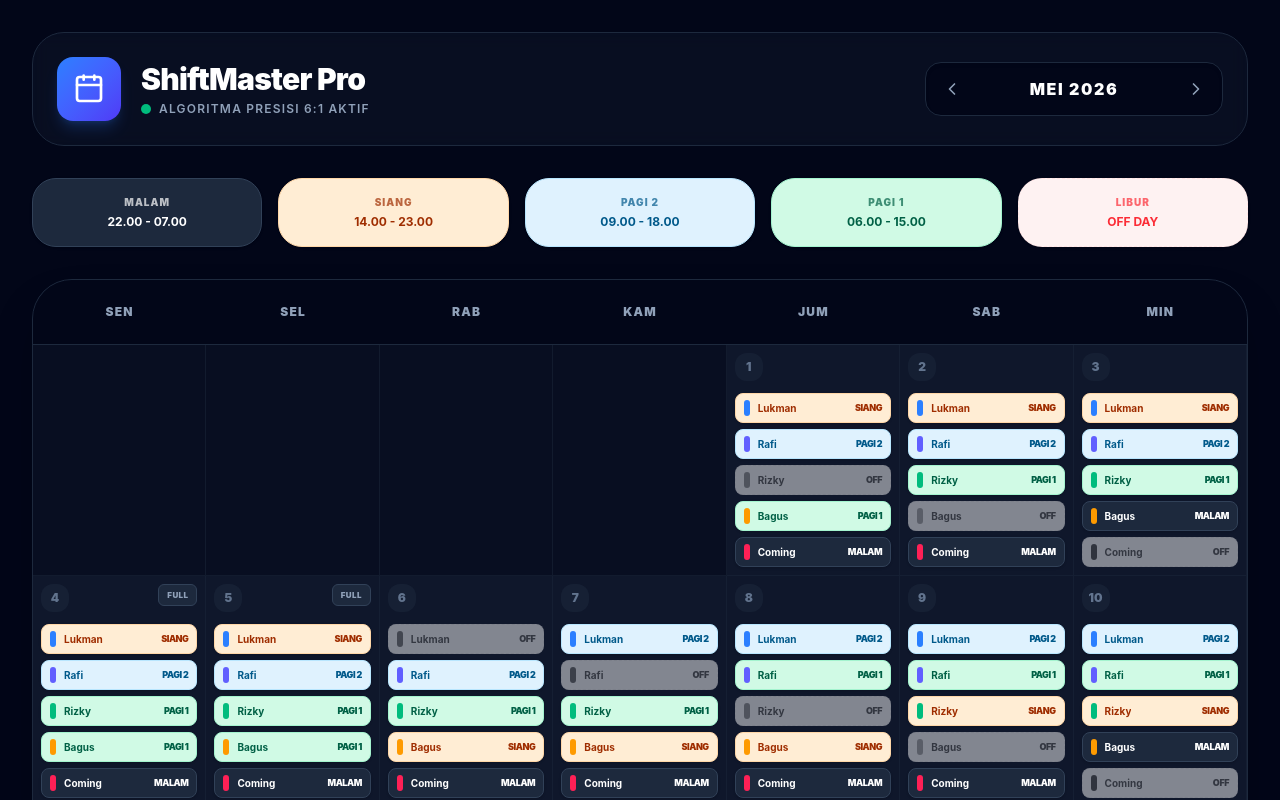
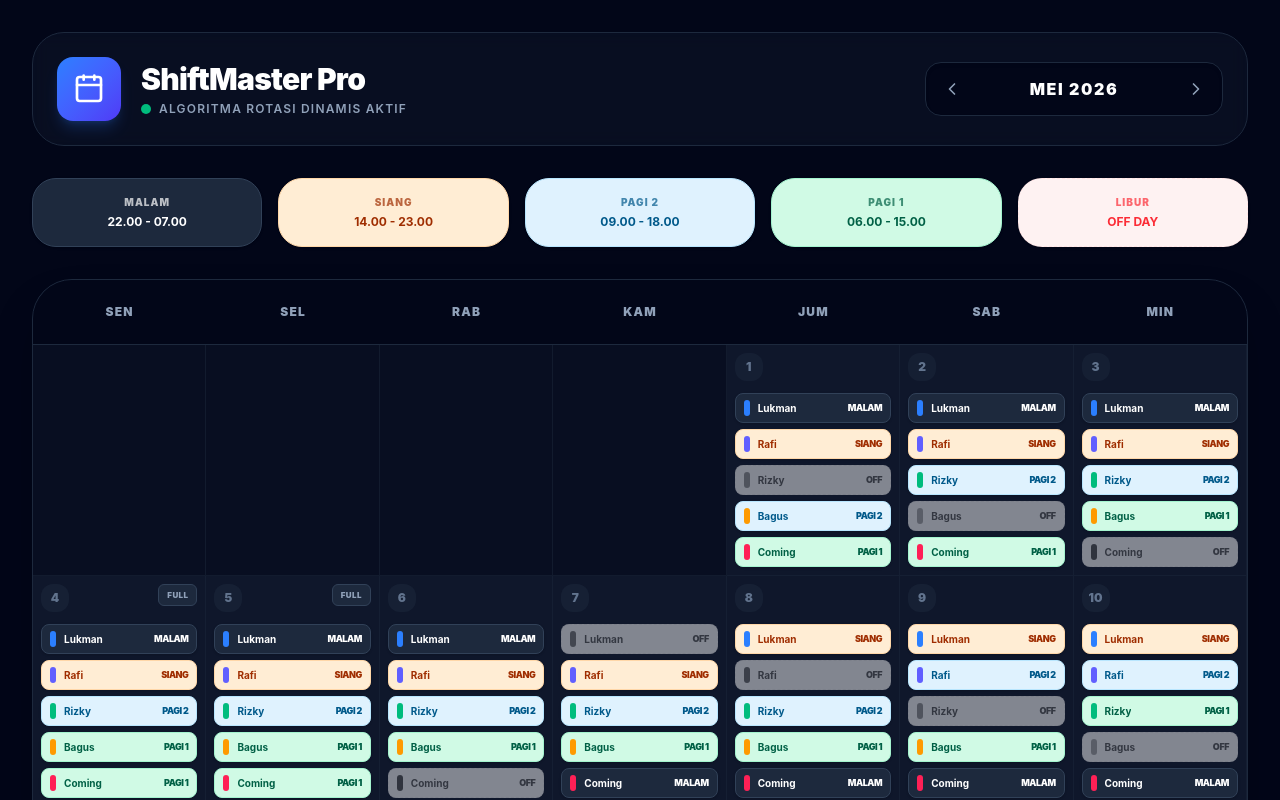
Before and after one commit to mdenniandrian/attendance, a React (Vite) app: page / in a window 1280 px wide. Shown: the top 800 px of the page. Built offline with nearby package versions, Linux system fonts and the light colour scheme.

Commit message:
Update Algoritma Rotasi Dinamis

```diff
--- a/src/App.jsx
+++ b/src/App.jsx
@@ -5,20 +5,21 @@ import {
   Calendar as CalendarIcon,
   ShieldCheck,
   Lock,
-  Zap
+  Zap,
+  RefreshCw
 } from 'lucide-react';
 
 const App = () => {
   const [currentMonth, setCurrentMonth] = useState(new Date(2026, 4, 1)); // Mei 2026
   const [today] = useState(new Date());
 
-  // Data Karyawan (Urutan menentukan siklus libur)
+  // Data Karyawan
   const employees = [
-    { id: 0, name: 'Lukman', offDay: 3, avatar: 'bg-blue-500' },      // Libur Rabu
-    { id: 1, name: 'Rafi', offDay: 4, avatar: 'bg-indigo-500' },        // Libur Kamis
-    { id: 2, name: 'Rizky', offDay: 5, avatar: 'bg-emerald-500' },       // Libur Jumat
-    { id: 3, name: 'Bagus', offDay: 6, avatar: 'bg-amber-500' },       // Libur Sabtu
-    { id: 4, name: 'Coming Soon', offDay: 0, avatar: 'bg-rose-500' }, // Libur Minggu
+    { id: 0, name: 'Lukman', avatar: 'bg-blue-500' },
+    { id: 1, name: 'Rafi', avatar: 'bg-indigo-500' },
+    { id: 2, name: 'Rizky', avatar: 'bg-emerald-500' },
+    { id: 3, name: 'Bagus', avatar: 'bg-amber-500' },
+    { id: 4, name: 'Coming Soon', avatar: 'bg-rose-500' },
   ];
 
   const shiftTypes = {
@@ -31,70 +32,54 @@ const App = () => {
 
   const mod = (n, m) => ((n % m) + m) % m;
 
-  /**
-   * ALGORITMA PRESISI ESTAFET
-   */
-  const getSlot = (empId, d) => {
-    // Titik jangkar rotasi: Tanggal mulai cycle untuk masing-masing orang
-    const baseDate = new Date(2026, 3, 23 + empId);
-    baseDate.setHours(0,0,0,0);
+  // Titik awal perhitungan (Anchor Date): Senin, 27 April 2026
+  const anchorDate = new Date(2026, 3, 27);
 
-    const diffTime = d.getTime() - baseDate.getTime();
-    const cycleIndex = Math.floor(diffTime / (7 * 24 * 60 * 60 * 1000));
-    return mod(empId + cycleIndex, 5);
+  // Menghitung selisih hari dengan aman dari zona waktu
+  const getDaysDiff = (date1, date2) => {
+    const utc1 = Date.UTC(date1.getFullYear(), date1.getMonth(), date1.getDate());
+    const utc2 = Date.UTC(date2.getFullYear(), date2.getMonth(), date2.getDate());
+    return Math.floor((utc1 - utc2) / (1000 * 60 * 60 * 24));
   };
 
-  const getDailySchedule = (date) => {
-    const d = new Date(date);
-    d.setHours(0,0,0,0);
+  /**
+   * ALGORITMA ROLLING CYCLE (Libur Bergilir & Shift Konsisten)
+   */
+  const getEmployeeSchedule = (empId, date) => {
+    const diffDays = getDaysDiff(date, anchorDate);
+    const weekIdx = Math.floor(diffDays / 7);
 
-    const schedule = {};
-    const roles = {};
-    const isOff = {};
+    // Mapping hari JS (0=Min, 1=Sen) menjadi (0=Sen, 1=Sel, 2=Rab, 3=Kam, 4=Jum, 5=Sab, 6=Min)
+    const mappedDay = mod(date.getDay() - 1, 7);
 
-    // 1. Cek Libur & Tentukan Slot
-    employees.forEach(emp => {
-      const dDay = d.getDay();
-      if (dDay === emp.offDay) {
-        isOff[emp.id] = true;
-        schedule[emp.id] = 'Libur';
-      } else {
-        isOff[emp.id] = false;
-      }
-      roles[emp.id] = getSlot(emp.id, d);
-    });
+    // Urutan jatah libur dalam seminggu (Rabu, Kamis, Jumat, Sabtu, Minggu)
+    // Index: 0=Rab(2), 1=Kam(3), 2=Jum(4), 3=Sab(5), 4=Min(6)
+    const currentOffDayIndex = mod(empId + weekIdx, 5);
+    const offDayMapped = [2, 3, 4, 5, 6][currentOffDayIndex];
 
-    // 2. Distribusi Shift
-    const shiftOrder = ['Malam', 'Siang', 'Pagi 2', 'Pagi 1'];
-    let activeCoreShifts = new Set();
-    let reliefEmpId = -1;
-
-    // Isi spesialis inti (Slot 0-3)
-    employees.forEach(emp => {
-      if (isOff[emp.id]) return;
-      const slot = roles[emp.id];
-      if (slot === 4) {
-        reliefEmpId = emp.id; // Ini adalah penjaga ganti (Relief)
-      } else {
-        schedule[emp.id] = shiftOrder[slot];
-        activeCoreShifts.add(shiftOrder[slot]);
-      }
-    });
-
-    // 3. Tugas Relief: Menambal shift inti yang kosong
-    if (reliefEmpId !== -1) {
-      let missingShift = null;
-      for (let s of shiftOrder) {
-        if (!activeCoreShifts.has(s)) {
-          missingShift = s;
-          break;
-        }
-      }
-      // Jika ada shift kosong, Relief mengisinya. Jika tidak, Double Pagi 1.
-      schedule[reliefEmpId] = missingShift ? missingShift : 'Pagi 1';
+    // 1. CEK LIBUR HARI INI
+    if (mappedDay === offDayMapped) {
+        return 'Libur';
     }
 
-    return schedule;
+    // 2. CEK RIWAYAT LIBUR TERAKHIR (Untuk mengunci shift selama 6 hari)
+    // Jika hari ini belum melewati jadwal libur minggu ini, maka ia masih menggunakan shift dari siklus minggu lalu
+    let lastOffWeek = weekIdx;
+    if (mappedDay < offDayMapped) {
+        lastOffWeek -= 1;
+    }
+
+    const lastOffDayIndex = mod(empId + lastOffWeek, 5);
+
+    // 3. MAPPING SHIFT BERDASARKAN LIBUR TERAKHIR
+    // Setelah libur Rabu -> Malam
+    // Setelah libur Kamis -> Siang
+    // Setelah libur Jumat -> Pagi 2
+    // Setelah libur Sabtu -> Pagi 1
+    // Setelah libur Minggu -> Pagi 1 (Double pada Senin & Selasa)
+    const shiftMap = ['Malam', 'Siang', 'Pagi 2', 'Pagi 1', 'Pagi 1'];
+
+    return shiftMap[lastOffDayIndex];
   };
 
   const calendarDays = useMemo(() => {
@@ -113,7 +98,7 @@ const App = () => {
     <div className="min-h-screen bg-slate-950 p-4 md:p-8 font-sans text-slate-200">
       <div className="max-w-7xl mx-auto space-y-8">
 
-        {/* Modern Header */}
+        {/* Header */}
         <header className="flex flex-col md:flex-row md:items-center justify-between gap-6 bg-slate-900/50 p-6 rounded-[2rem] border border-slate-800 backdrop-blur-sm">
           <div className="flex items-center gap-5">
             <div className="h-16 w-16 bg-gradient-to-br from-blue-500 to-indigo-600 rounded-2xl flex items-center justify-center shadow-lg shadow-blue-500/20">
@@ -126,7 +111,7 @@ const App = () => {
                   <span className="animate-ping absolute inline-flex h-full w-full rounded-full bg-emerald-400 opacity-75"></span>
                   <span className="relative inline-flex rounded-full h-2.5 w-2.5 bg-emerald-500"></span>
                 </span>
-                <p className="text-slate-400 text-xs font-semibold tracking-widest uppercase">Algoritma Presisi 6:1 Aktif</p>
+                <p className="text-slate-400 text-xs font-semibold tracking-widest uppercase">Algoritma Rotasi Dinamis Aktif</p>
               </div>
             </div>
           </div>
@@ -140,7 +125,7 @@ const App = () => {
           </div>
         </header>
 
-        {/* Info Cards (Legend) */}
+        {/* Legend */}
         <div className="grid grid-cols-2 md:grid-cols-5 gap-4">
           {Object.entries(shiftTypes).map(([name, data]) => (
             <div key={name} className={`${data.bg} border ${data.border} p-4 rounded-3xl shadow-sm flex flex-col items-center justify-center text-center transition-transform hover:-translate-y-1`}>
@@ -150,7 +135,7 @@ const App = () => {
           ))}
         </div>
 
-        {/* Main Calendar View */}
+        {/* Calendar Grid */}
         <div className="bg-slate-900 border border-slate-800 rounded-[2.5rem] overflow-hidden shadow-2xl">
           <div className="grid grid-cols-7 bg-slate-950 text-slate-400 font-black text-[10px] md:text-xs uppercase tracking-widest py-6 border-b border-slate-800">
             {['Senin', 'Selasa', 'Rabu', 'Kamis', 'Jumat', 'Sabtu', 'Minggu'].map(d => (
@@ -160,8 +145,6 @@ const App = () => {
 
           <div className="grid grid-cols-7 bg-slate-900">
             {calendarDays.map((date, idx) => {
-              // Pastikan getDailySchedule selalu dipanggil dengan aman
-              const schedule = date ? getDailySchedule(date) : {};
               const isToday = date && date.toDateString() === today.toDateString();
 
               return (
@@ -179,9 +162,8 @@ const App = () => {
 
                       <div className="space-y-1.5 flex-1">
                         {employees.map(emp => {
-                          // Pastikan shift selalu memiliki nilai string yang valid
-                          const shift = schedule[emp.id] || 'Libur';
-                          const sData = shiftTypes[shift] || shiftTypes['Libur'];
+                          const shift = getEmployeeSchedule(emp.id, date);
+                          const sData = shiftTypes[shift];
                           const isLibur = shift === 'Libur';
 
                           return (
@@ -207,11 +189,11 @@ const App = () => {
         <div className="grid md:grid-cols-3 gap-6 pt-4">
           <div className="bg-slate-900 p-6 rounded-[2rem] border border-slate-800">
             <div className="h-10 w-10 bg-emerald-500/10 rounded-xl flex items-center justify-center mb-4 text-emerald-400">
-              <ShieldCheck size={20} />
+              <RefreshCw size={20} />
             </div>
-            <h3 className="font-bold text-white mb-2">100% Shift Tercover</h3>
+            <h3 className="font-bold text-white mb-2">Libur Berotasi Adil</h3>
             <p className="text-xs text-slate-400 leading-relaxed">
-              Algoritma otomatis memposisikan petugas ke-5 sebagai pilar penutup. Jika spesialis Malam libur, sistem langsung menugaskan orang ke-5 untuk shift Malam. Tidak ada lagi shift kosong.
+              Hari libur karyawan bergeser maju 1 hari setiap minggunya (Misal: minggu ini Rabu, minggu depan Kamis). Semua orang dijamin merasakan libur di hari Minggu setiap siklus.
             </p>
           </div>
 
@@ -219,19 +201,19 @@ const App = () => {
             <div className="h-10 w-10 bg-blue-500/10 rounded-xl flex items-center justify-center mb-4 text-blue-400">
               <Lock size={20} />
             </div>
-            <h3 className="font-bold text-white mb-2">Konsistensi 6 Hari</h3>
+            <h3 className="font-bold text-white mb-2">Kunci Shift 6 Hari</h3>
             <p className="text-xs text-slate-400 leading-relaxed">
-              Setiap karyawan dipastikan memegang shift yang persis sama selama 6 hari kerja. Shift baru (estafet) hanya akan diterima tepat setelah hari libur (OFF) selesai.
+              Jadwal dijamin konsisten! Karyawan akan selalu mendapat shift yang sama persis selama 6 hari berturut-turut. Shift baru hanya diberikan tepat setelah karyawan selesai libur.
             </p>
           </div>
 
           <div className="bg-slate-900 p-6 rounded-[2rem] border border-slate-800">
             <div className="h-10 w-10 bg-purple-500/10 rounded-xl flex items-center justify-center mb-4 text-purple-400">
-              <Zap size={20} />
+              <ShieldCheck size={20} />
             </div>
-            <h3 className="font-bold text-white mb-2">Pagi 1 Double Power</h3>
+            <h3 className="font-bold text-white mb-2">100% Full Coverage</h3>
             <p className="text-xs text-slate-400 leading-relaxed">
-              Pada hari Senin dan Selasa, di mana semua 5 orang masuk, sistem otomatis memusatkan kekuatan dengan menempatkan 2 orang (Double) secara bersamaan di shift Pagi 1.
+              Berkat siklus matematis yang saling terkait, jadwal ini memastikan shift Malam, Siang, Pagi 2, dan Pagi 1 <b>selalu terisi 1 orang</b> setiap harinya, tanpa pernah ada kekosongan.
             </p>
           </div>
         </div>
```
